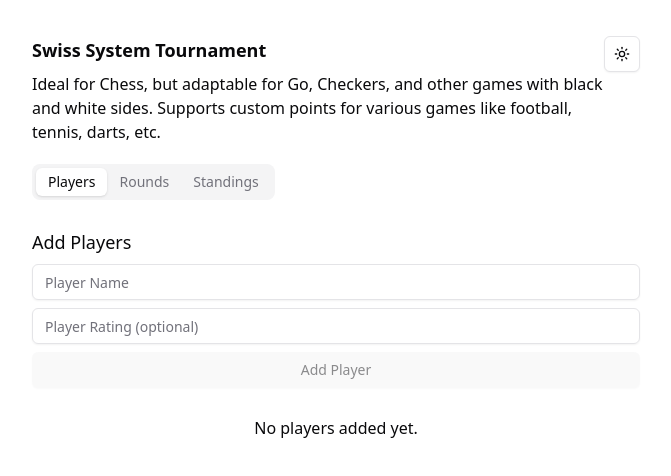
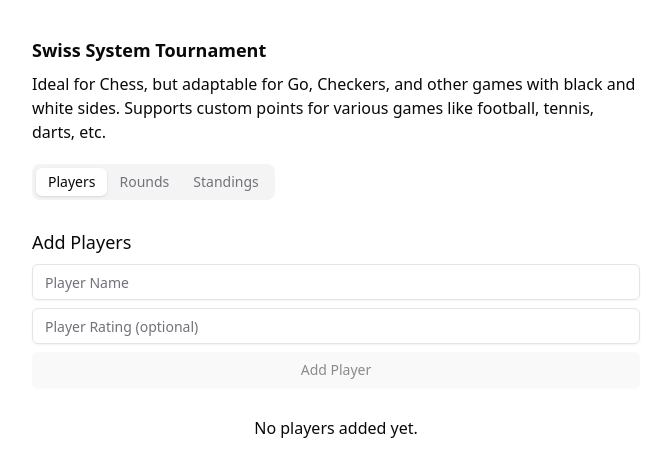
Before and after one commit to tsepakme/aiusha, a React (Vite) app: page / in a window 1280 px wide. Shown: the top 476 px of the page, without its empty margins (304-975 px from the left). Built offline with nearby package versions, Linux system fonts and the light colour scheme.

Commit message:
Remove ModeToggle component from TournamentPage for cleaner layout

```diff
--- a/src/pages/TournamentPage.tsx
+++ b/src/pages/TournamentPage.tsx
@@ -20,9 +20,6 @@ const TournamentPage: React.FC = () => {
                 Ideal for Chess, but adaptable for Go, Checkers, and other games with black and white sides.
                 Supports custom points for various games like football, tennis, darts, etc.
               </p>
-            </div>
-            <div>
-              <ModeToggle />
             </div>
           </div>
           <Tabs defaultValue="players" className="w-full">
```
